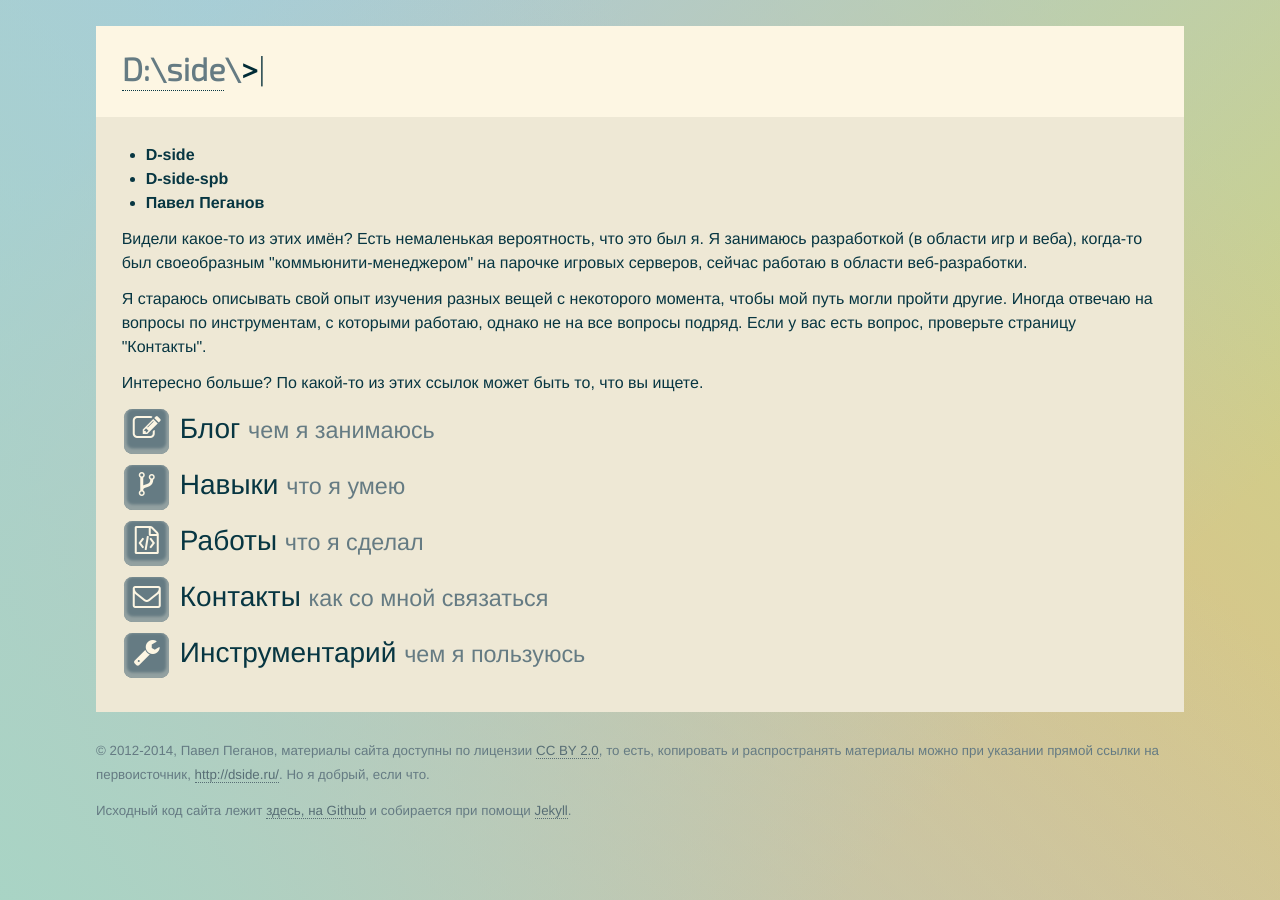
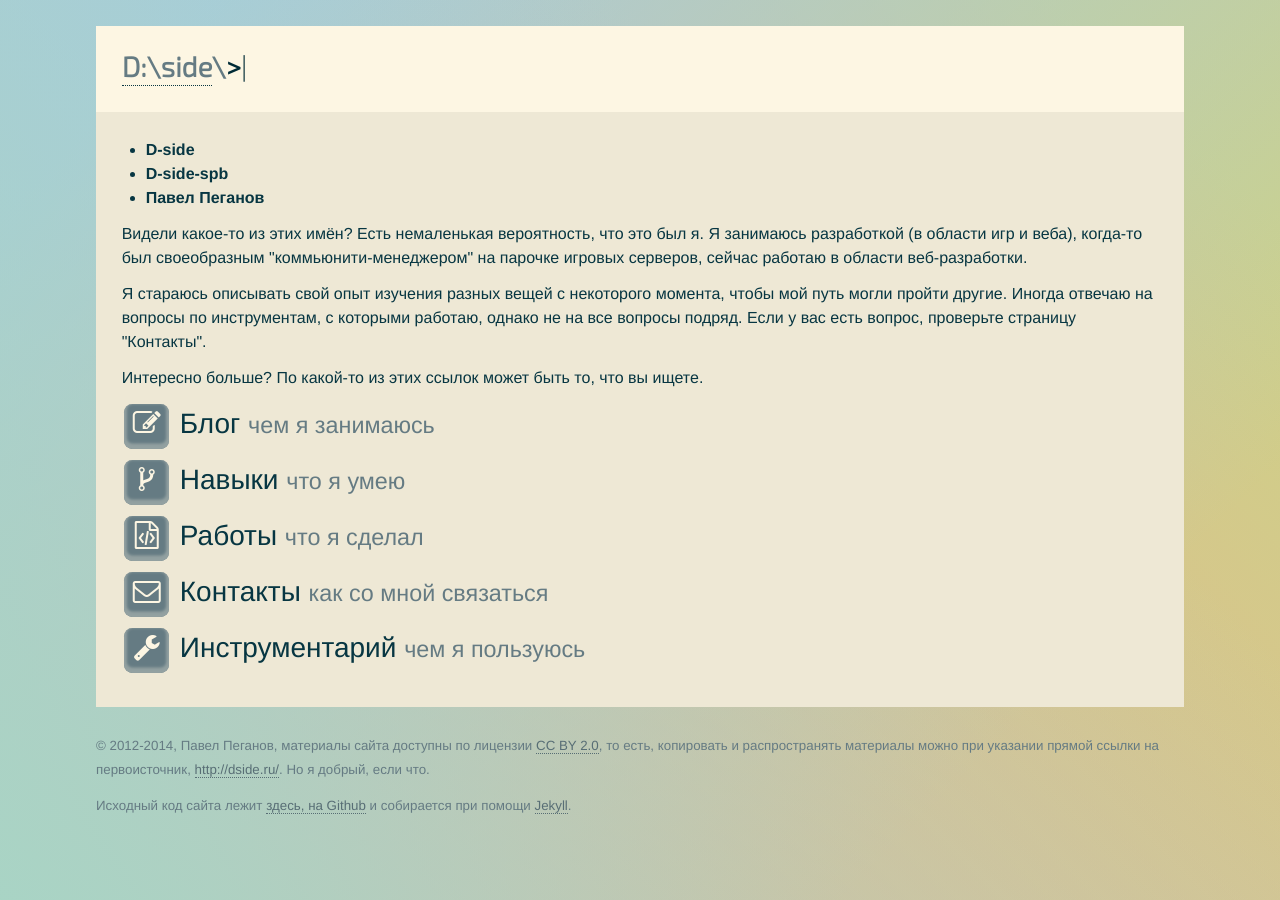
Before and after one commit to D-side/d-side.github.io, a Jekyll site: the page built from index.html, in a window 1280 px wide. Built offline with Jekyll 4.4.1, drawn with Linux system fonts in a browser that asks for light colours.

Commit message:
Too long words, reduced font size

```diff
--- a/_includes/header.html
+++ b/_includes/header.html
@@ -1 +1 @@
-<h2 id="path"><span><a href="/">D:\side</a></span>{%if page.tags%}<wbr><span><a href="/blog/">Блог</a></span>{%endif%}{%if page.title%}<wbr><span class="title">{{page.title}}</span>{%endif%}<b id="cursor"></b></h2>
+<h3 id="path"><span><a href="/">D:\side</a></span>{%if page.tags%}<wbr><span><a href="/blog/">Блог</a></span>{%endif%}{%if page.title%}<wbr><span class="title">{{page.title}}</span>{%endif%}<b id="cursor"></b></h3>
```
